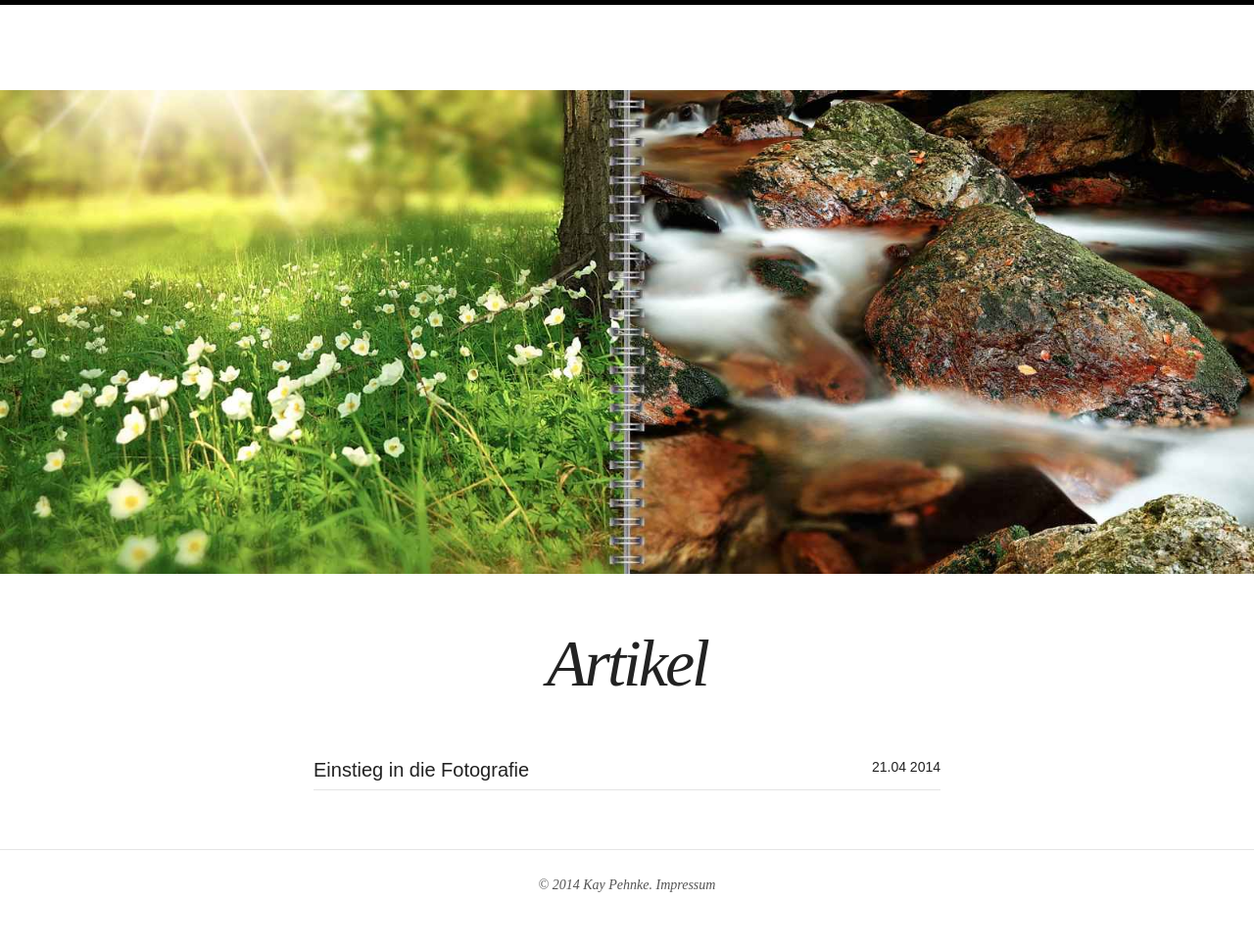
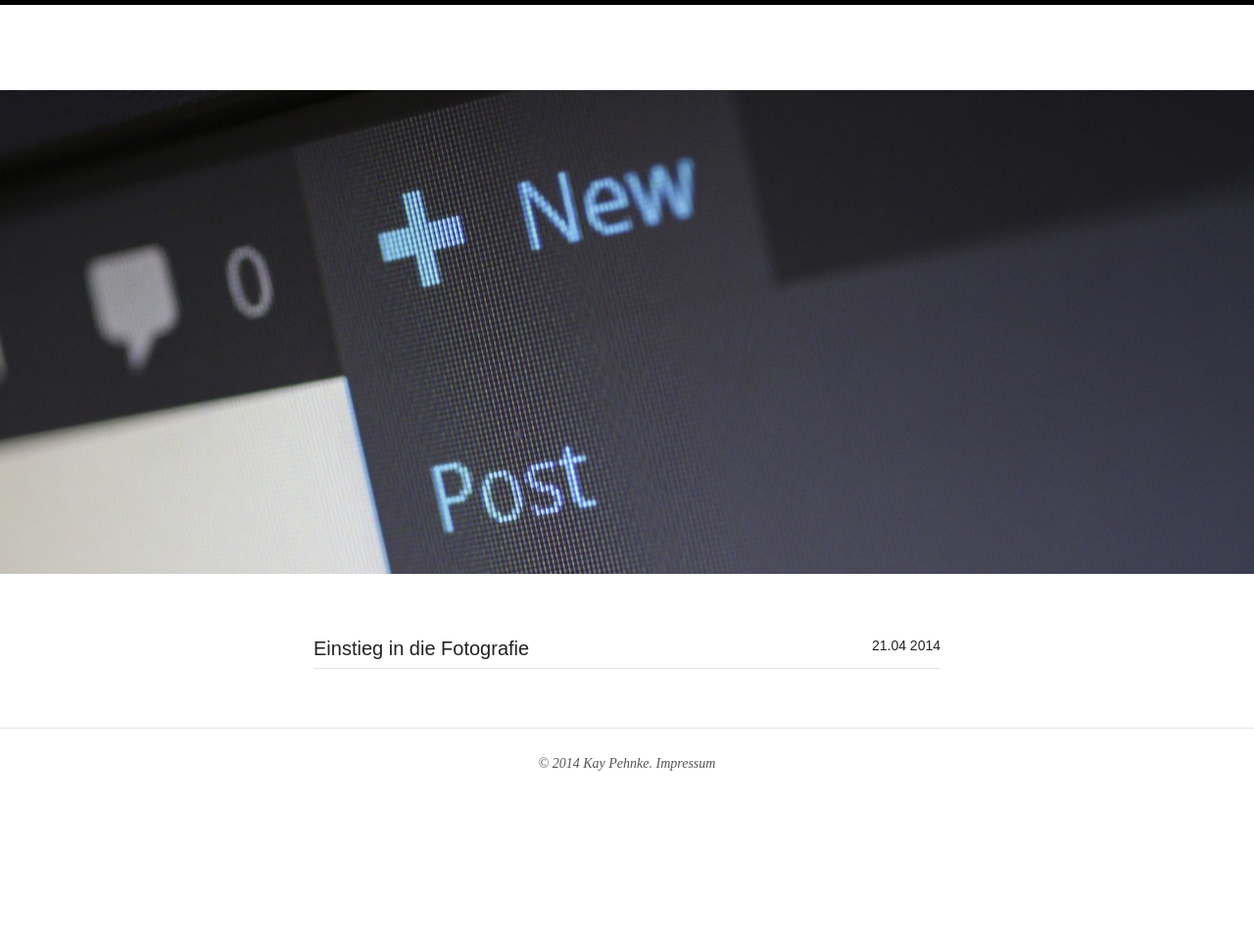
Before and after one commit to kay-pehnke/kay-pehnke.github.io, a Jekyll site: the page built from articles.html, in a window 1280 px wide. Shown: the whole page at 98% size. Built offline with Jekyll 4.4.1, drawn with Linux system fonts in a browser that asks for light colours; nearby versions of some CDN libraries; after the commit the page ends 900 px from its top, so only the background shows below that.

Commit message:
Blog update

```diff
--- a/articles.html
+++ b/articles.html
@@ -1,10 +1,10 @@
 ---
 layout: page
 permalink: /articles/
-title: Artikel
+title:
 description: "Ein Archiv der Artikel dieser Seite."
 image:
-  feature: natur2.jpg
+  feature: blog.jpg
 ---
 
 <ul class="post-list">
```
Also changed, not shown: _posts/2014-04-30-workshop-Stefphie.md (+1 -1 lines), images/blog.jpg (added).
